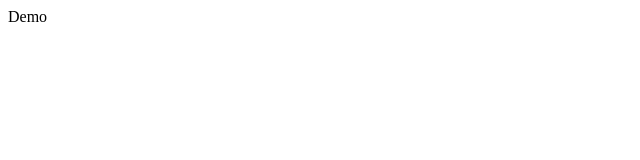
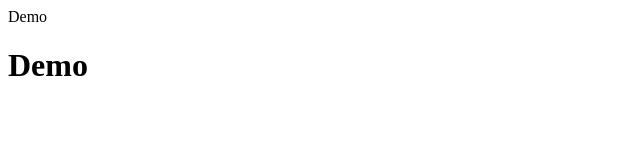
Before and after one commit to Dnyaneshwar-Bhil/Demo18Feb, a plain HTML site: page src/main/java/index.html in a window 1280 px wide. Shown: the whole page, without its empty margins (0-640 px from the left). Drawn offline with Linux system fonts and the light colour scheme.

Commit message:
Semi branch added and some code sent

```diff
--- a/src/main/java/index.html
+++ b/src/main/java/index.html
@@ -1 +1,2 @@
 <h>Demo</h>
+<h1> Demo </h2>
```
Also changed, not shown: 1 other file.
